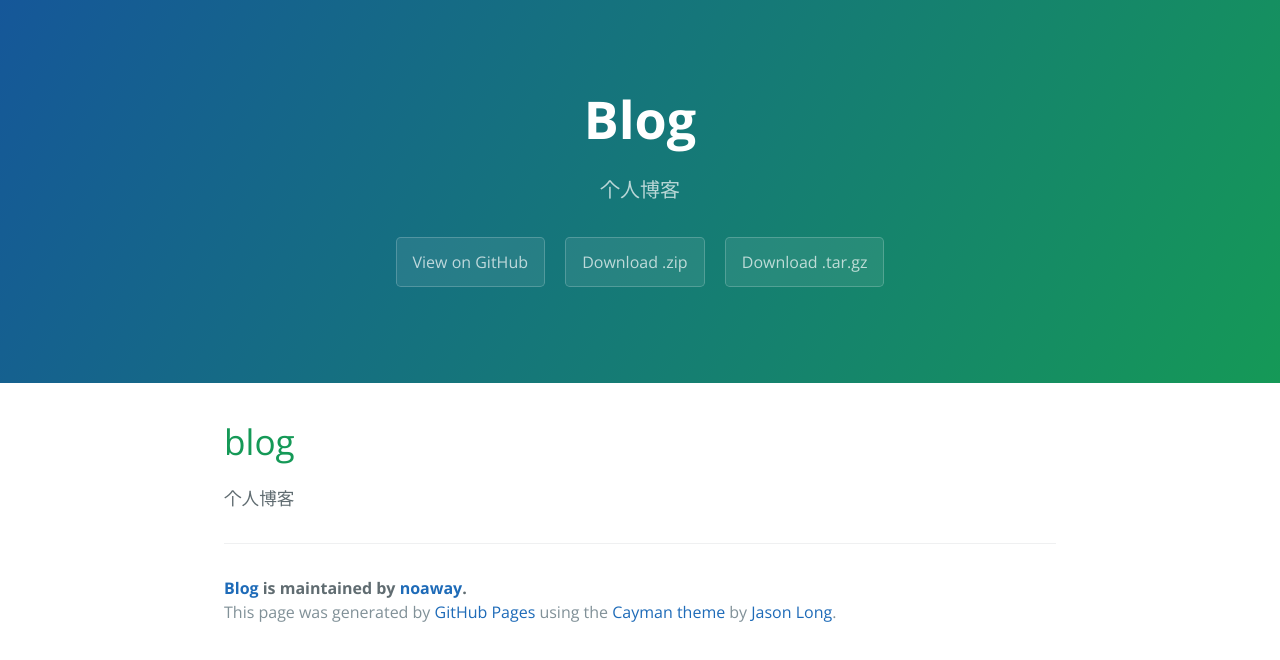
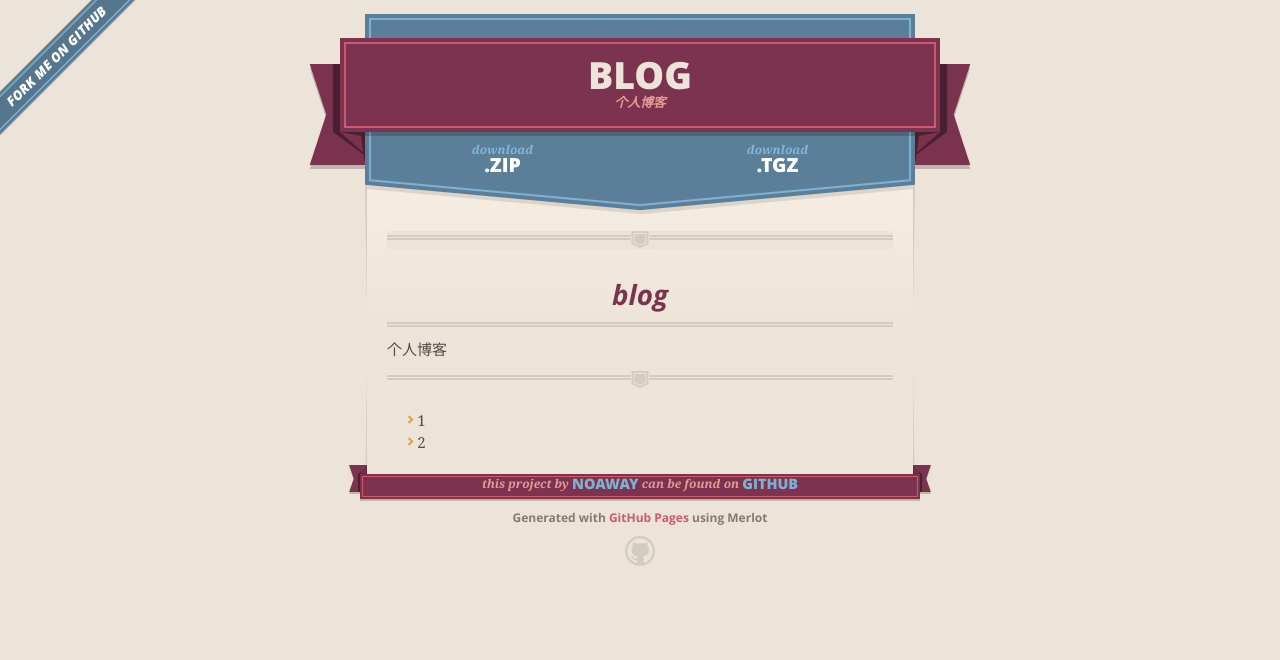
Before and after one commit to noaway/blog, a plain HTML site: page index.html in a window 1280 px wide. Drawn offline with nearby package versions, Linux system fonts and the light colour scheme.

Commit message:
Create gh-pages branch via GitHub

```diff
--- a/index.html
+++ b/index.html
@@ -1,36 +1,79 @@
 <!DOCTYPE html>
-<html lang="en-us">
+<html>
   <head>
-    <meta charset="UTF-8">
+    <meta charset='utf-8'>
+    <meta http-equiv="X-UA-Compatible" content="chrome=1">
+    <meta name="viewport" content="width=640">
+
+    <link rel="stylesheet" href="stylesheets/core.css" media="screen">
+    <link rel="stylesheet" href="stylesheets/mobile.css" media="handheld, only screen and (max-device-width:640px)">
+    <link rel="stylesheet" href="stylesheets/github-light.css">
+
+    <script type="text/javascript" src="javascripts/modernizr.js"></script>
+    <script type="text/javascript" src="https://ajax.googleapis.com/ajax/libs/jquery/1.7.1/jquery.min.js"></script>
+    <script type="text/javascript" src="javascripts/headsmart.min.js"></script>
+    <script type="text/javascript">
+      $(document).ready(function () {
+        $('#main_content').headsmart()
+      })
+    </script>
     <title>Blog by noaway</title>
-    <meta name="viewport" content="width=device-width, initial-scale=1">
-    <link rel="stylesheet" type="text/css" href="stylesheets/normalize.css" media="screen">
-    <link href='https://fonts.googleapis.com/css?family=Open+Sans:400,700' rel='stylesheet' type='text/css'>
-    <link rel="stylesheet" type="text/css" href="stylesheets/stylesheet.css" media="screen">
-    <link rel="stylesheet" type="text/css" href="stylesheets/github-light.css" media="screen">
   </head>
+
   <body>
-    <section class="page-header">
-      <h1 class="project-name">Blog</h1>
-      <h2 class="project-tagline">个人博客</h2>
-      <a href="https://github.com/noaway/blog" class="btn">View on GitHub</a>
-      <a href="https://github.com/noaway/blog/zipball/master" class="btn">Download .zip</a>
-      <a href="https://github.com/noaway/blog/tarball/master" class="btn">Download .tar.gz</a>
-    </section>
+    <a id="forkme_banner" href="https://github.com/noaway/blog">View on GitHub</a>
+    <div class="shell">
 
-    <section class="main-content">
-      <h1>
+      <header>
+        <span class="ribbon-outer">
+          <span class="ribbon-inner">
+            <h1>Blog</h1>
+            <h2>个人博客</h2>
+          </span>
+          <span class="left-tail"></span>
+          <span class="right-tail"></span>
+        </span>
+      </header>
+
+      <section id="downloads">
+        <span class="inner">
+          <a href="https://github.com/noaway/blog/zipball/master" class="zip"><em>download</em> .ZIP</a><a href="https://github.com/noaway/blog/tarball/master" class="tgz"><em>download</em> .TGZ</a>
+        </span>
+      </section>
+
+
+      <span class="banner-fix"></span>
+
+
+      <section id="main_content">
+        <hr>
+
+<h1>
 <a id="blog" class="anchor" href="#blog" aria-hidden="true"><span aria-hidden="true" class="octicon octicon-link"></span></a>blog</h1>
 
 <p>个人博客</p>
 
-      <footer class="site-footer">
-        <span class="site-footer-owner"><a href="https://github.com/noaway/blog">Blog</a> is maintained by <a href="https://github.com/noaway">noaway</a>.</span>
+<hr>
 
-        <span class="site-footer-credits">This page was generated by <a href="https://pages.github.com">GitHub Pages</a> using the <a href="https://github.com/jasonlong/cayman-theme">Cayman theme</a> by <a href="https://twitter.com/jasonlong">Jason Long</a>.</span>
+<ul>
+<li>1</li>
+<li>2</li>
+</ul>
+      </section>
+
+      <footer>
+        <span class="ribbon-outer">
+          <span class="ribbon-inner">
+            <p>this project by <a href="https://github.com/noaway">noaway</a> can be found on <a href="https://github.com/noaway/blog">GitHub</a></p>
+          </span>
+          <span class="left-tail"></span>
+          <span class="right-tail"></span>
+        </span>
+        <p>Generated with <a href="https://pages.github.com">GitHub Pages</a> using Merlot</p>
+        <span class="octocat"></span>
       </footer>
 
-    </section>
+    </div>
 
 
   </body>
--- a/params.json
+++ b/params.json
@@ -1 +1 @@
-{"name":"Blog","tagline":"个人博客","body":"# blog\r\n个人博客\r\n","google":"","note":"Don't delete this file! It's used internally to help with page regeneration."}
+{"name":"Blog","tagline":"个人博客","body":"\r\n***\r\n# blog\r\n个人博客\r\n\r\n***\r\n<ul>\r\n<li>1</li>\r\n<li>2</li>\r\n</ul>","google":"","note":"Don't delete this file! It's used internally to help with page regeneration."}
```
